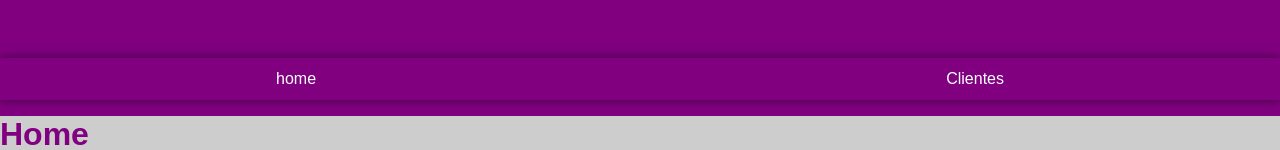
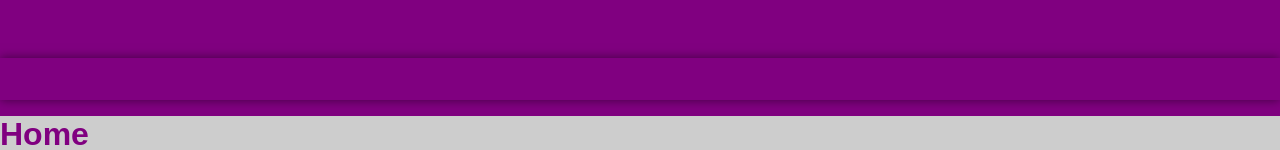
Before and after one commit to gvao/optica-vitoria, a Next.js app: page / in a window 1280 px wide. Shown: the part 658-808 px from the top of the page. Built offline with nearby package versions, Linux system fonts and the light colour scheme.

Commit message:
create nav component

```diff
--- a/src/app/components/nav.tsx
+++ b/src/app/components/nav.tsx
@@ -1,11 +1,17 @@
+import { HomeIcon, ListBulletIcon } from '@heroicons/react/24/solid';
+
+import styles from '../styles/layout.module.css';
 import { Container } from "@/common/container";
-import styles from '../styles/layout.module.css'
 
 export const Nav = () => (
     <nav className={styles.nav} >
         <Container className={styles.navContainer}>
-            <a href="/">home</a>
-            <a href="/clients">Clientes</a>
+            <a href="/">
+                <HomeIcon title='Home' className={styles.icon}/>
+            </a>
+            <a href="/clients">
+                <ListBulletIcon title='Clientes' className={styles.icon}/>
+            </a>
         </Container>
     </nav>
-)
+);
```
